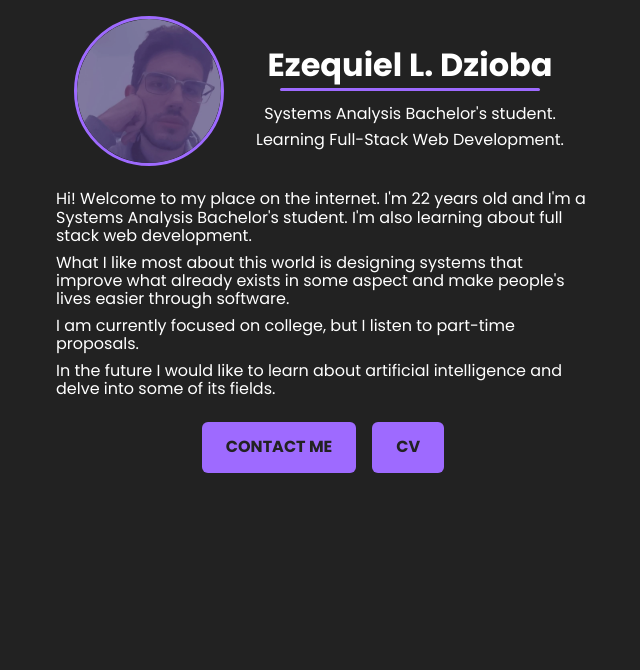
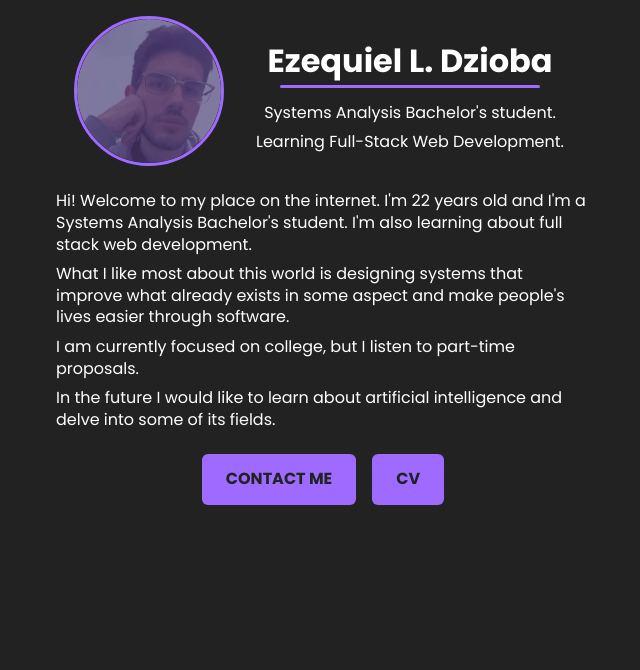
Before and after one commit to CrysoK/crysok.com, a Flask app: page / in a window 1280 px wide. Shown: the part 53-723 px from the top of the page, without its empty margins (317-957 px from the left). Run offline with Flask 2, Linux system fonts and the light colour scheme; parts of the project's set-up code (start-up, migrations or seed data) failed here and were passed over.

Commit message:
Increase paragraph line-height

```diff
--- a/app/static/css/main.css
+++ b/app/static/css/main.css
@@ -148,6 +148,7 @@ h1::after {
 
 p {
   font-size: 1rem;
+  line-height: 1.35rem;
   margin: 0.5rem;
 }
 
```
